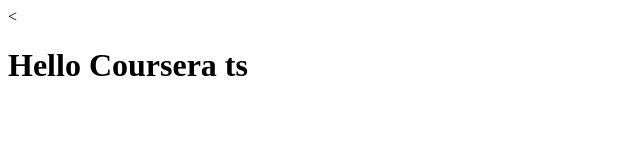
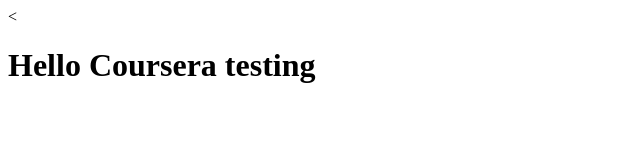
Before and after one commit to mthulo/coursera-test, a plain HTML site: page index.html in a window 1280 px wide. Shown: the whole page, without its empty margins (0-640 px from the left). Drawn offline with Linux system fonts and the light colour scheme.

Commit message:
first web file.

```diff
--- a/index.html
+++ b/index.html
@@ -5,6 +5,6 @@
     <title>Hello coursera</title>
   </head>
   <body>
-    <<h1>Hello Coursera ts</h1>
+    <<h1>Hello Coursera testing</h1>
   </body>
 </html>
```
